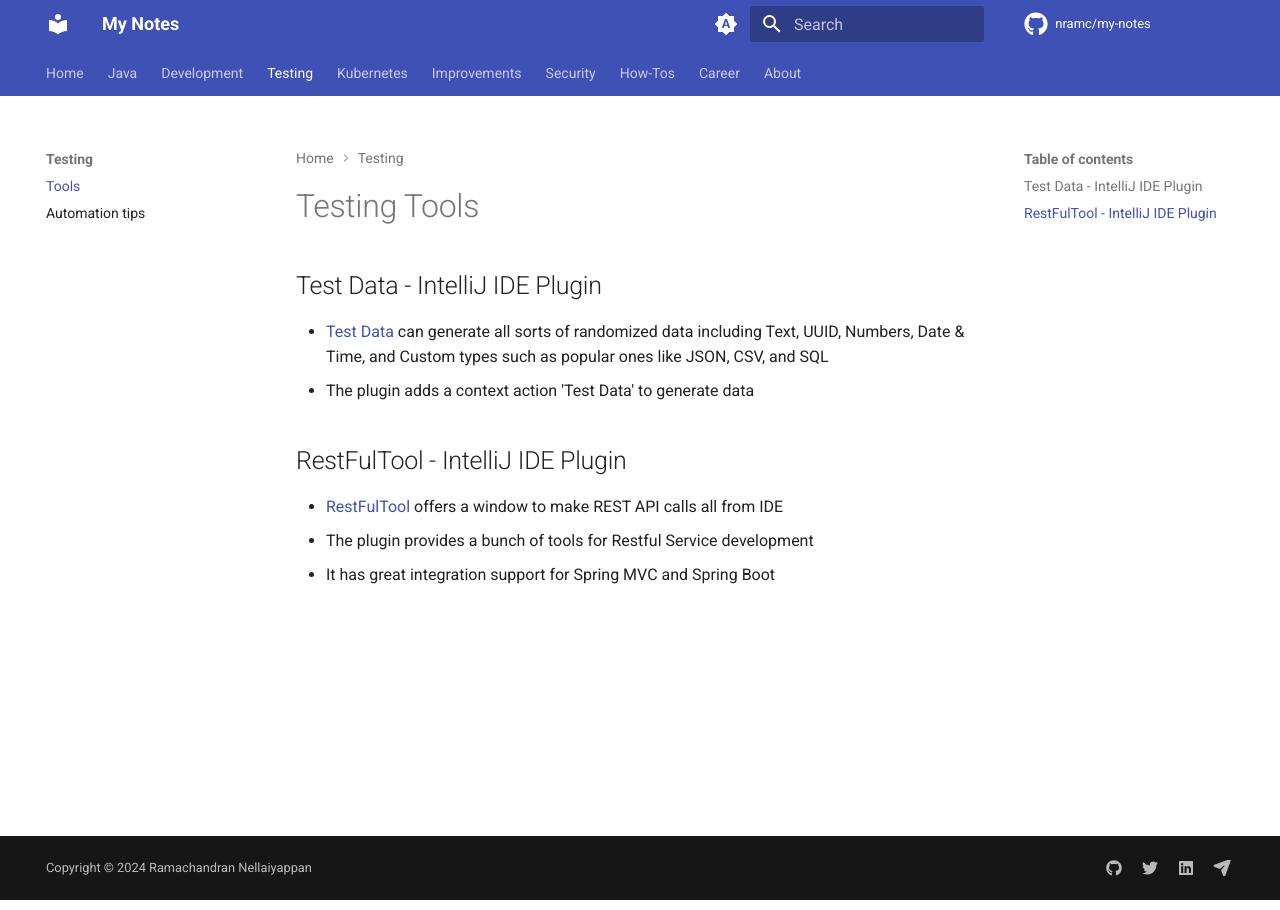
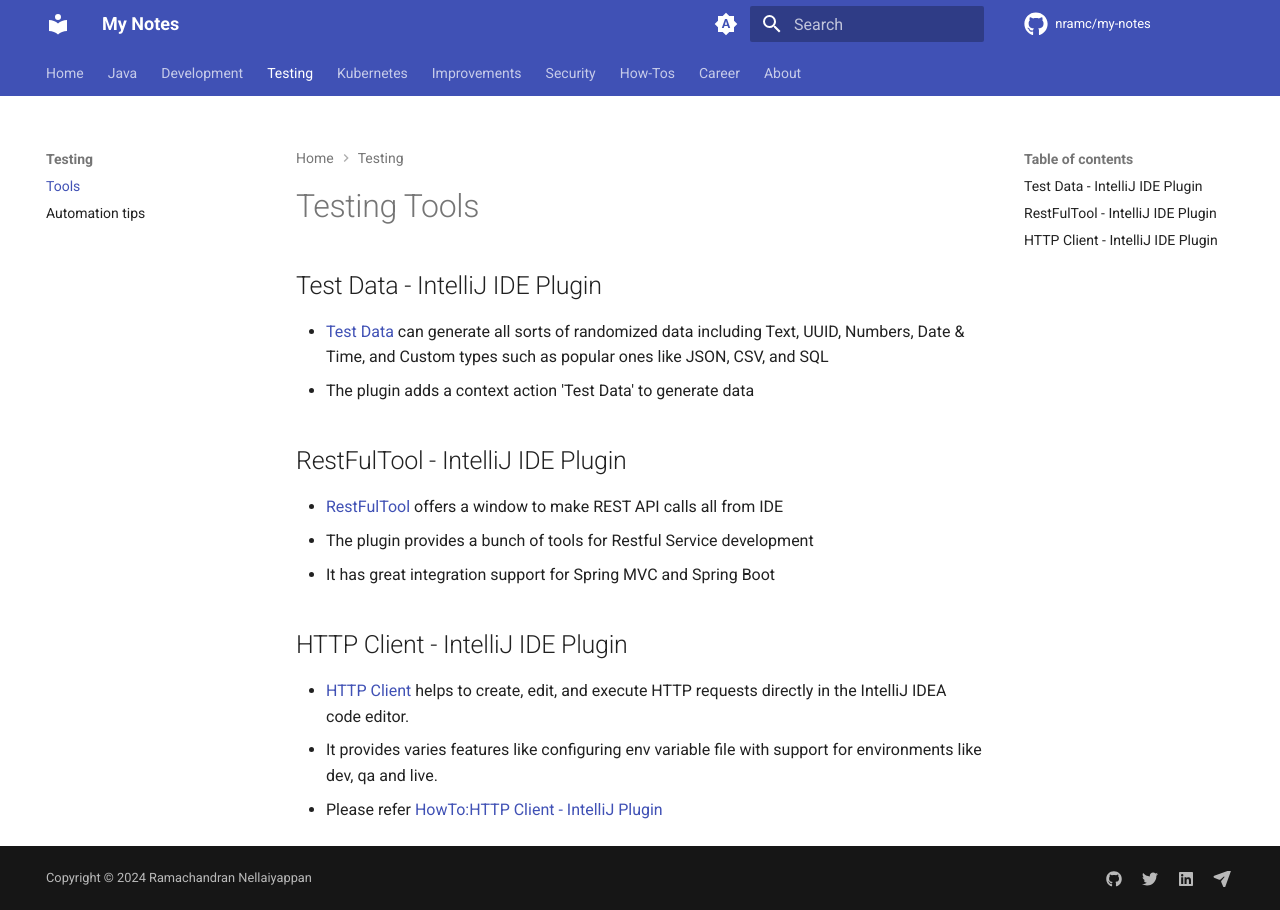
Before and after one commit to nramc/my-notes, an MkDocs documentation site: the page built from docs/testings/testing-tools.md, in a window 1280 px wide. Built offline with MkDocs 1.6.1 and Material for MkDocs 9.7.7, drawn with Linux system fonts in a browser that asks for light colours; comment, search, counter and statistics services are not loaded.

Commit message:
feat: http-client-intellij-plugin.md added #17

```diff
--- a/docs/testings/testing-tools.md
+++ b/docs/testings/testing-tools.md
@@ -12,3 +12,10 @@
   IDE
 - The plugin provides a bunch of tools for Restful Service development
 - It has great integration support for Spring MVC and Spring Boot
+
+## HTTP Client - IntelliJ IDE Plugin
+
+- [HTTP Client](https://www.jetbrains.com/help/idea/http-client-in-product-code-editor.html) helps to create, edit, and
+  execute HTTP requests directly in the IntelliJ IDEA code editor.
+- It provides varies features like configuring env variable file with support for environments like dev, qa and live.
+- Please refer [HowTo:HTTP Client - IntelliJ Plugin](../how-to-articles/http-client-intellij-plugin.md)
--- a/mkdocs.yml
+++ b/mkdocs.yml
@@ -98,6 +98,7 @@
       - 'Secure Password': 'security/password-security.md'
   - How-Tos:
       - 'OpenRewrite Integration': 'how-to-articles/open-rewrite.md'
+      - 'HTTP Client - IntelliJ Plugin': 'how-to-articles/http-client-intellij-plugin.md'
   - Career:
       - 'Professional Feedback': 'career/feedback-template.md'
   - About: 'about.md'
```
Also changed, not shown: docs/how-to-articles/http-client-intellij-plugin.md (added, +75 -0 lines).
